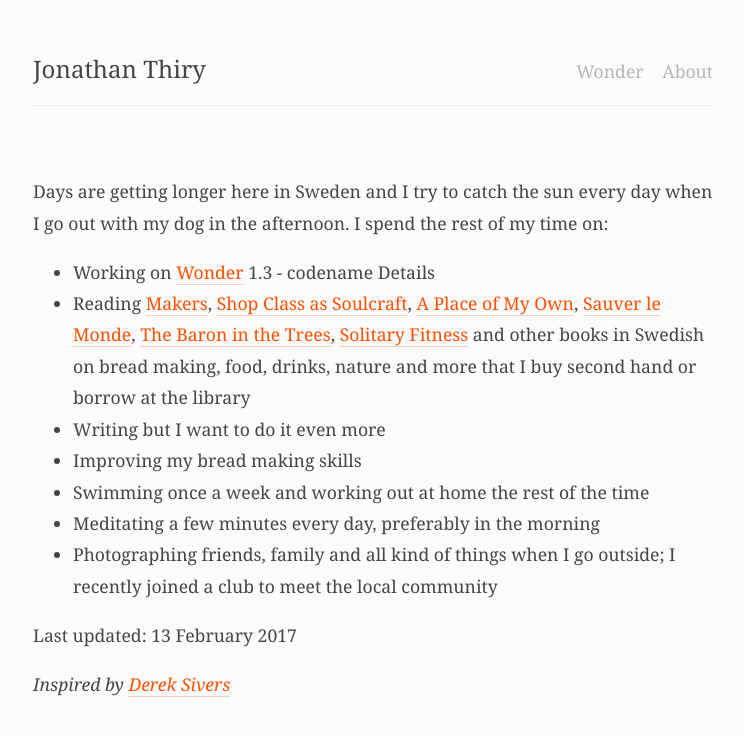
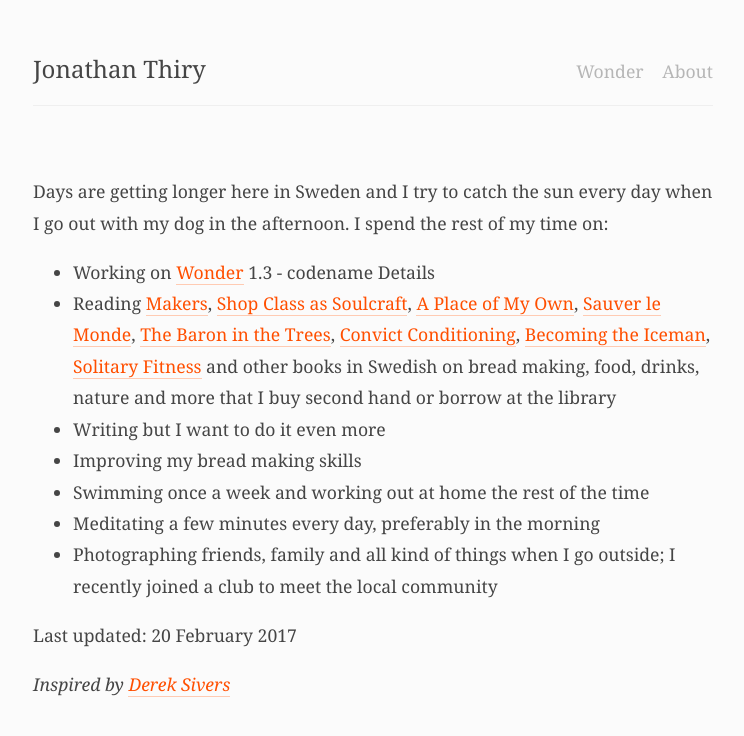
Before and after one commit to jonathanthiry/jonathanthiry.github.com, a Jekyll site: the page built from now.md, in a window 1280 px wide. Shown: the top 736 px of the page, without its empty margins (267-1011 px from the left). Built offline with Jekyll 4.4.1, drawn with Linux system fonts in a browser that asks for light colours.

Commit message:
Update now page

```diff
--- a/now.md
+++ b/now.md
@@ -1,13 +1,13 @@
 ---
 layout: page
 permalink: /now
-date: 2017-02-13
+date: 2017-02-20
 ---
 
 Days are getting longer here in Sweden and I try to catch the sun every day when I go out with my dog in the afternoon. I spend the rest of my time on:
 
 - Working on [Wonder](https://itunes.apple.com/us/app/wonder-reader-for-wikipedia/id1050888989?mt=8&at=1010lo2M) 1.3 - codename Details
-- Reading [Makers](http://craphound.com/makers/download/), [Shop Class as Soulcraft](http://www.matthewbcrawford.com/new-page-1-1-2/), [A Place of My Own](https://en.wikipedia.org/wiki/A_Place_of_My_Own), [Sauver le Monde](http://www.editionslesliensquiliberent.fr/livre-Sauver_le_monde-9791020901835-1-1-0-1.html), [The Baron in the Trees](https://en.wikipedia.org/wiki/The_Baron_in_the_Trees), [Solitary Fitness](https://www.goodreads.com/book/show/1906459.Solitary_Fitness) and other books in Swedish on bread making, food, drinks, nature and more that I buy second hand or borrow at the library
+- Reading [Makers](http://craphound.com/makers/download/), [Shop Class as Soulcraft](http://www.matthewbcrawford.com/new-page-1-1-2/), [A Place of My Own](https://en.wikipedia.org/wiki/A_Place_of_My_Own), [Sauver le Monde](http://www.editionslesliensquiliberent.fr/livre-Sauver_le_monde-9791020901835-1-1-0-1.html), [The Baron in the Trees](https://en.wikipedia.org/wiki/The_Baron_in_the_Trees), [Convict Conditioning](https://www.goodreads.com/book/show/7305111-convict-conditioning), [Becoming the Iceman](http://becomingtheiceman.com/book), [Solitary Fitness](https://www.goodreads.com/book/show/1906459.Solitary_Fitness) and other books in Swedish on bread making, food, drinks, nature and more that I buy second hand or borrow at the library
 - Writing but I want to do it even more
 - Improving my bread making skills
 - Swimming once a week and working out at home the rest of the time
```
